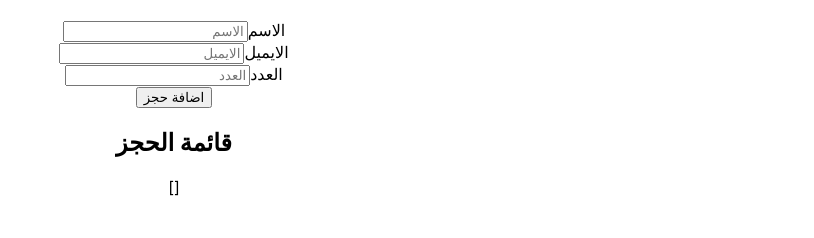
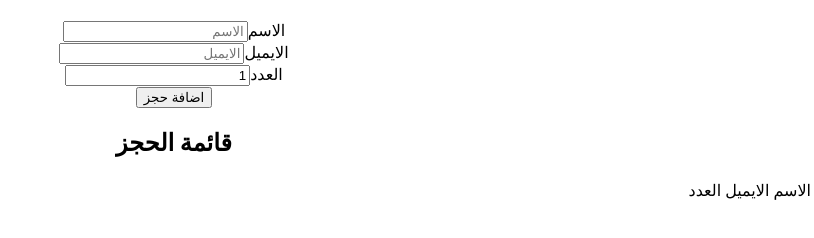
Before and after one commit to kabaros/barmaga-restaurant, a React (Create React App) app: page / in a window 1280 px wide. Shown: the part 164-402 px from the top of the page, without its empty margins (466-1280 px from the left). Built offline with nearby package versions, Linux system fonts and the light colour scheme.

Commit message:
Map through array

```diff
--- a/src/components/AddReservation.tsx
+++ b/src/components/AddReservation.tsx
@@ -13,11 +13,13 @@ type AddReservationProps = {
 }
 
 const AddReservation: React.FC<AddReservationProps> = ({onAdd}) => {
-  const [form, setForm] = useState<ReservationType>({
+  const initialState = {
     name: '',
     email: '',
     number: 1
-  });
+  };
+
+  const [form, setForm] = useState<ReservationType>(initialState);
 
   const onChange = (name: string, value: string) => {
     setForm({
@@ -29,6 +31,7 @@ const AddReservation: React.FC<AddReservationProps> = ({onAdd}) => {
   const onSubmit = (event: React.FormEvent<HTMLFormElement>) => {
     event.preventDefault();
 
+    setForm(initialState);
     onAdd(form);
   }
 
@@ -36,9 +39,9 @@ const AddReservation: React.FC<AddReservationProps> = ({onAdd}) => {
     <div>
       <h1>اضافة حجز</h1>
       <form onSubmit={onSubmit}>
-        <LabelWithInput onChange={onChange} name="name" placeholder="الاسم"/>
-        <LabelWithInput onChange={onChange} name="email" placeholder="الايميل"/>
-        <LabelWithInput onChange={onChange} name="number" placeholder="العدد" type="number"/>
+        <LabelWithInput value={form.name} onChange={onChange} name="name" placeholder="الاسم"/>
+        <LabelWithInput value={form.email} onChange={onChange} name="email" placeholder="الايميل"/>
+        <LabelWithInput value={form.number} onChange={onChange} name="number" placeholder="العدد" type="number"/>
         <div>
           <input type="submit" value="اضافة حجز"/>
         </div>
--- a/src/components/LabelWithInput.tsx
+++ b/src/components/LabelWithInput.tsx
@@ -3,12 +3,13 @@ import React from 'react';
 type LabelWithInputProps =  {
     name: string;
     placeholder: string;
+    value: string | number;
     onChange: (name: string, value: string) => void;
     type?: string;
 };
 
 const LabelWithInput: React.FC<LabelWithInputProps> = (props) => {
-  const { name, placeholder, type = "text", onChange } = props;
+  const { name, placeholder, type = "text", onChange, value } = props;
 
   const handleChange = (event: React.ChangeEvent<HTMLInputElement>) => {
     onChange(event.target.name, event.target.value);
@@ -16,7 +17,7 @@ const LabelWithInput: React.FC<LabelWithInputProps> = (props) => {
 
   return (<div>
     <label htmlFor={name}>{placeholder}</label>
-    <input onChange={handleChange} type={type} placeholder={placeholder} name={name}></input>
+    <input value={value} onChange={handleChange} type={type} placeholder={placeholder} name={name}></input>
   </div>);
 };
 
--- a/src/components/ReservationsList.tsx
+++ b/src/components/ReservationsList.tsx
@@ -9,7 +9,22 @@ const ReservationsList: React.FC<ReservationListProps> = ({reservations}) => {
   return (
     <div>
       <h2>قائمة الحجز</h2>
-      {JSON.stringify(reservations)}
+      <table>
+        <thead>
+          <td>الاسم</td>
+          <td>الايميل</td>
+          <td>العدد</td>
+        </thead>
+        <tbody>
+          {reservations.map((reservation, index) => {
+            return <tr key={index}>
+              <td>{reservation.name}</td>
+              <td>{reservation.email}</td>
+              <td>{reservation.number}</td>
+            </tr>
+          })}
+        </tbody>
+      </table>
     </div>
   );
 };
```
